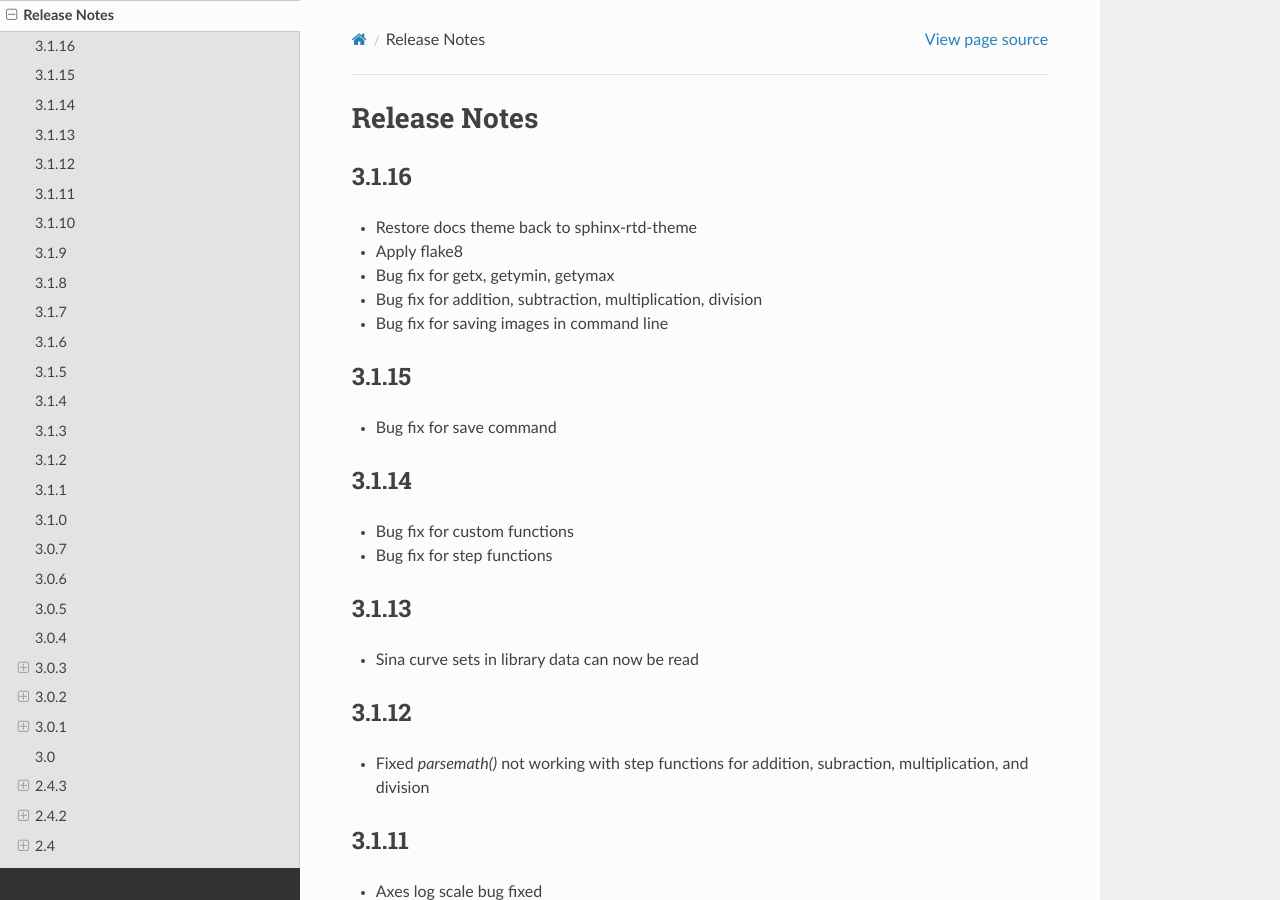
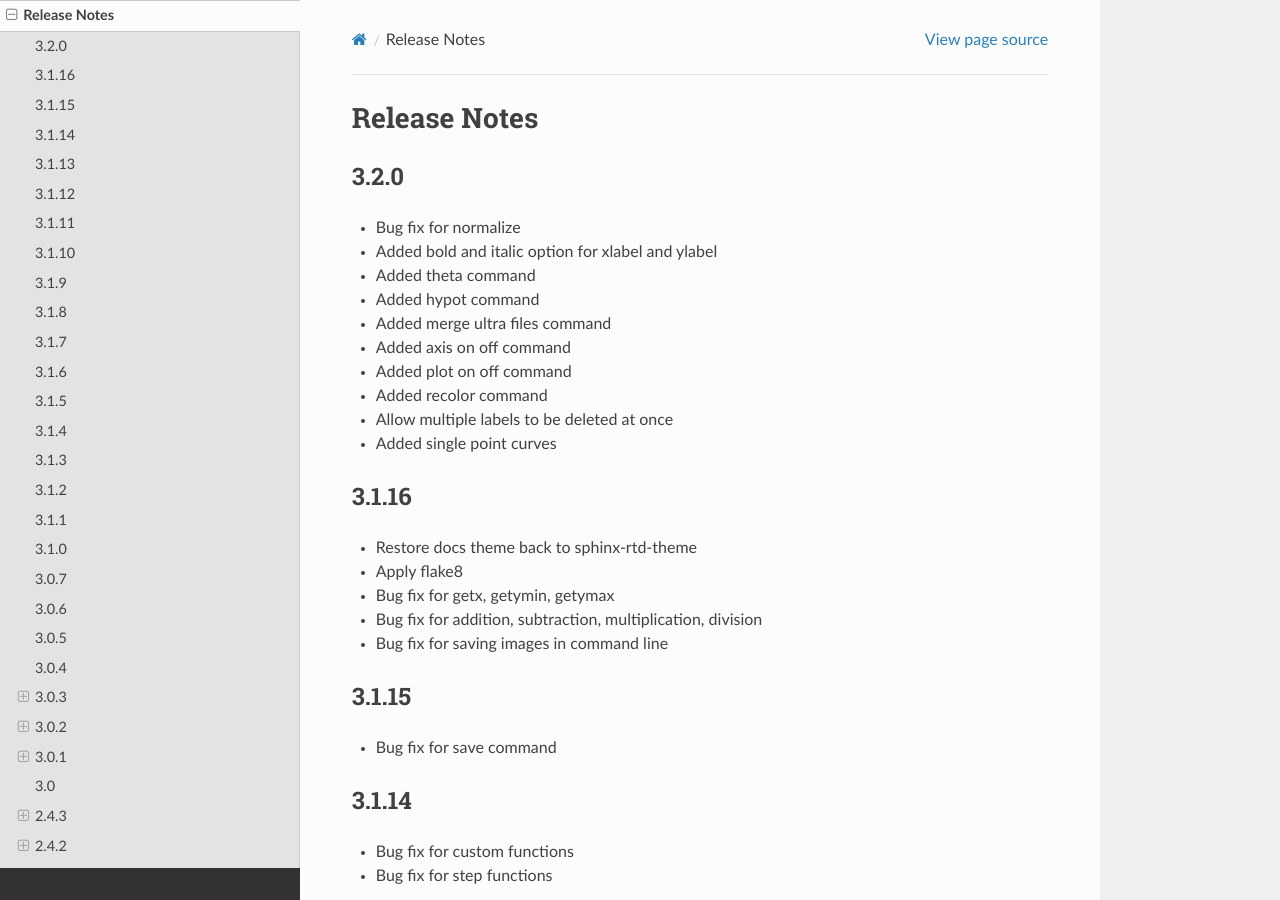
Before and after one commit to LLNL/PyDV, a Sphinx documentation site: the page built from docs/release_notes.rst, in a window 1280 px wide and 900 px high. Built offline with Sphinx 7.4.7 and the Read the Docs theme 2.0.0, drawn with Linux system fonts in a browser that asks for light colours.

Commit message:
updating release notes

```diff
--- a/docs/release_notes.rst
+++ b/docs/release_notes.rst
@@ -2,6 +2,19 @@
 
 Release Notes
 =============
+
+3.2.0
+------
+* Bug fix for normalize
+* Added bold and italic option for xlabel and ylabel
+* Added theta command
+* Added hypot command
+* Added merge ultra files command
+* Added axis on off command
+* Added plot on off command
+* Added recolor command
+* Allow multiple labels to be deleted at once
+* Added single point curves
 
 3.1.16
 ------
--- a/pyproject.toml
+++ b/pyproject.toml
@@ -1,7 +1,7 @@
 [tool]
 [tool.poetry]
 name = "PyDV"
-version = "3.1.16"
+version = "3.2.0"
 description = "PyDV: Python Data Visualizer"
 license = "BSD"
 classifiers = [
@@ -64,7 +64,7 @@ build-backend = "poetry.core.masonry.api"
 line-length = 79
 
 [tool.bumpver]
-current_version = "3.1.16"
+current_version = "3.2.0"
 version_pattern = "MAJOR.MINOR.PATCH"
 commit_message = "bump version {old_version} -> {new_version}"
 commit = true
--- a/scripts/version.txt
+++ b/scripts/version.txt
@@ -1 +1 @@
-3.1.16
+3.2.0
```
Also changed, not shown: 4 other files.
